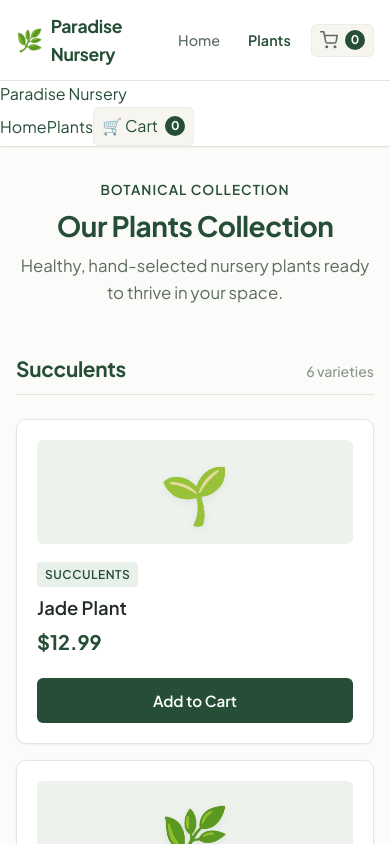
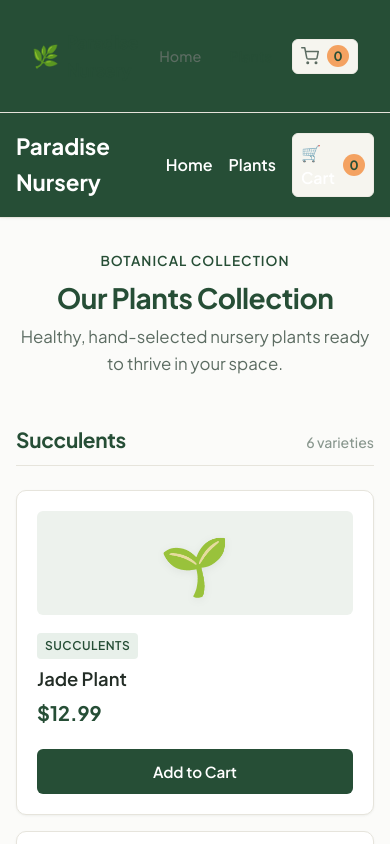
Before and after one commit to yj5-beep/paradise-nursery-main, a React (Vite) app: page /products in a window 390 px wide. Shown: the top 844 px of the page. Built offline with nearby package versions, Linux system fonts and the light colour scheme.

Commit message:
Add responsive navbar styles to ProductList.css

```diff
--- a/src/pages/ProductList.css
+++ b/src/pages/ProductList.css
@@ -212,3 +212,62 @@
     font-size: 1.3rem;
   }
 }
+
+.navbar {
+  display: flex;
+  justify-content: space-between;
+  align-items: center;
+  padding: 1rem 2rem;
+  background-color: #264e36;
+  color: white;
+  width: 100%;
+  box-sizing: border-box;
+}
+
+.navbar-brand {
+  color: white;
+  font-size: 1.4rem;
+  font-weight: 700;
+  text-decoration: none;
+}
+
+.navbar-links {
+  display: flex;
+  align-items: center;
+  gap: 2rem;
+}
+
+.navbar-links a {
+  color: white;
+  text-decoration: none;
+  font-weight: 600;
+}
+
+.cart-link {
+  display: flex;
+  align-items: center;
+  gap: 0.5rem;
+}
+
+.cart-count {
+  background-color: #f4a261;
+  color: #264e36;
+  border-radius: 50%;
+  min-width: 22px;
+  height: 22px;
+  display: inline-flex;
+  align-items: center;
+  justify-content: center;
+  font-size: 0.8rem;
+  font-weight: bold;
+}
+
+@media (max-width: 600px) {
+  .navbar {
+    padding: 1rem;
+  }
+
+  .navbar-links {
+    gap: 1rem;
+  }
+}
```
